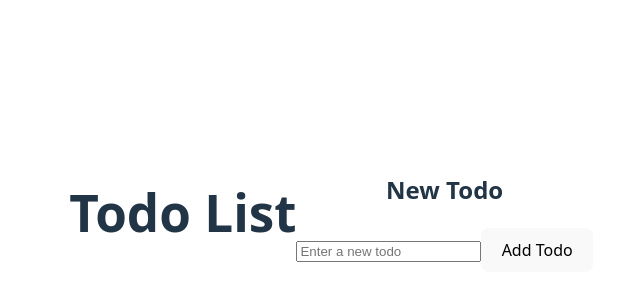
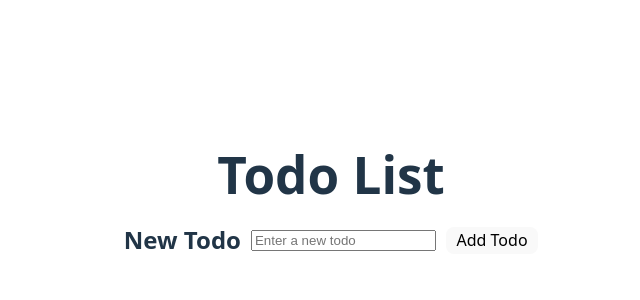
Before and after one commit to x-typo/react-todo-app, a React (Vite) app: page / in a window 1280 px wide. Shown: the part 188-488 px from the top of the page, without its empty margins (309-949 px from the left). Built offline with nearby package versions, Linux system fonts and the light colour scheme.

Commit message:
style: update layout for add-todo section and button styling

```diff
--- a/src/TodoApp.css
+++ b/src/TodoApp.css
@@ -1,5 +1,6 @@
 .app {
   display: flex;
+  flex-direction: column;
   justify-content: center;
   align-items: center;
   min-height: 100vh;
@@ -10,3 +11,13 @@
 .app h1 {
   margin: 0;
 }
+
+.add-todo-section {
+  display: flex;
+  align-items: center;
+  gap: 10px;
+}
+
+.add-todo-section button {
+  padding: 0.1em 0.6em;
+}
```
